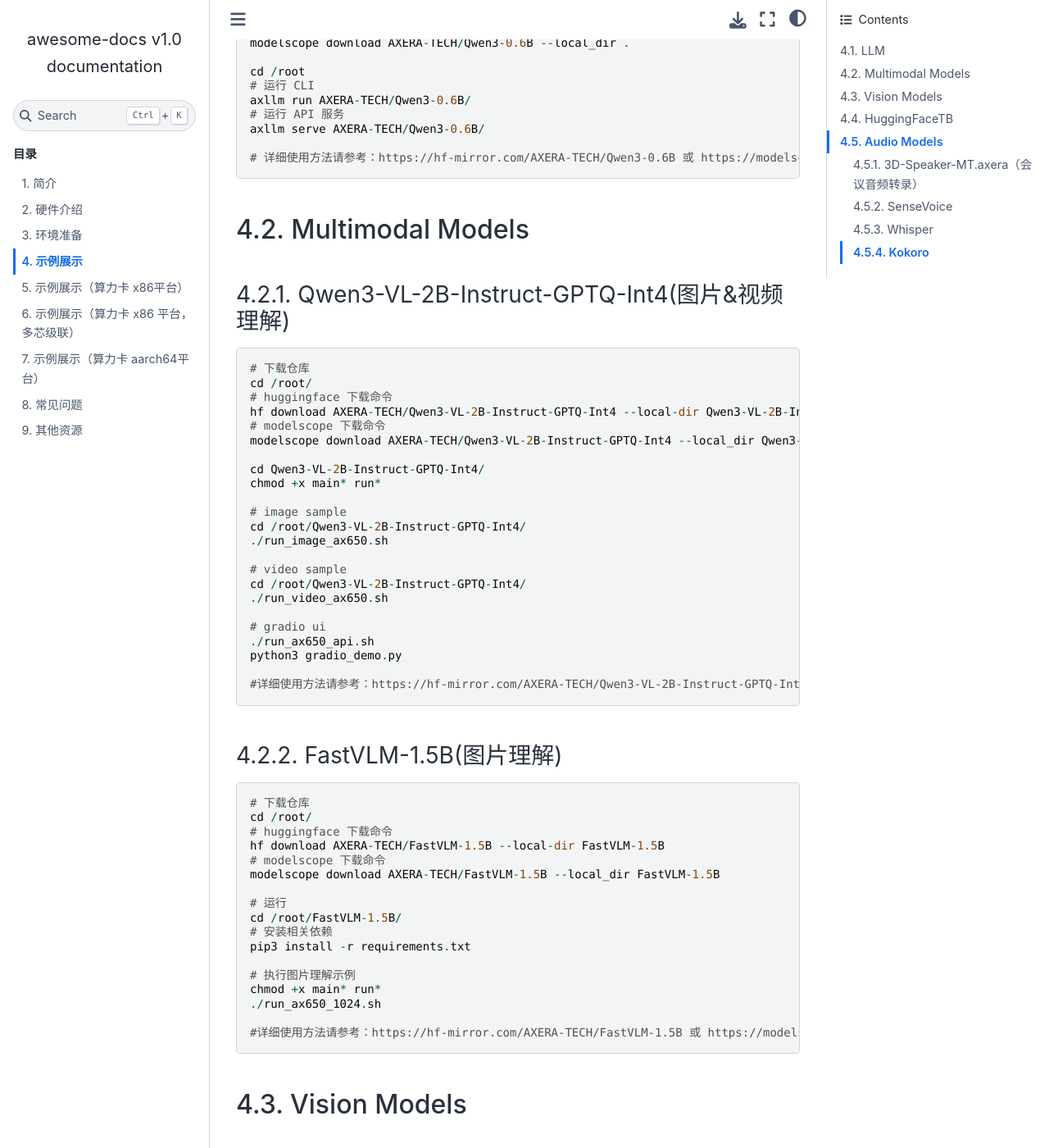
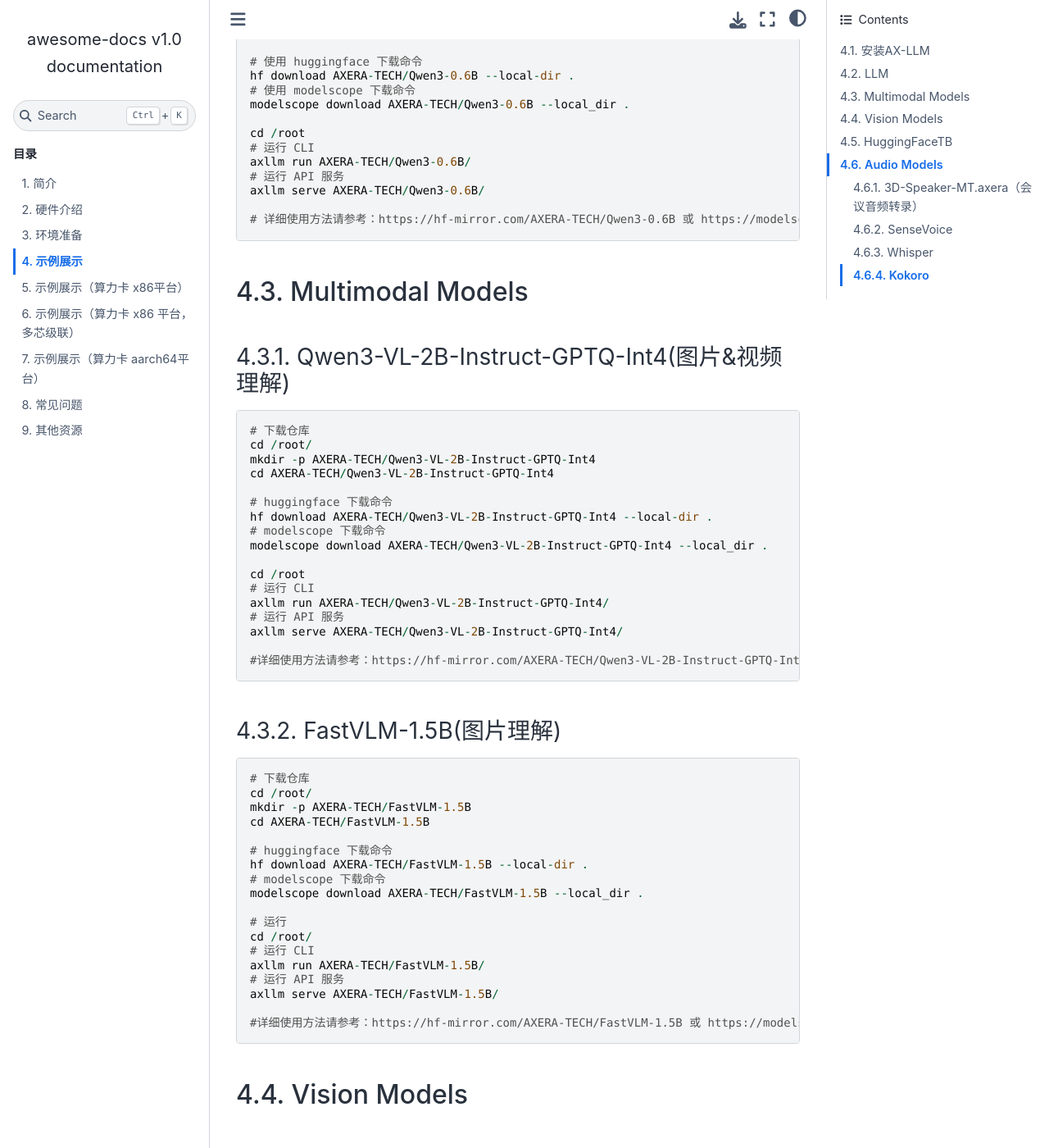
Before and after one commit to AXERA-TECH/awesome-docs, a Sphinx documentation site: the page built from source/03_samples.md, in a window 1280 px wide and 1400 px high, scrolled down 1853 px. Shown: the whole window at 82% size. Built offline with Sphinx 7.4.7 and the Sphinx Book theme 1.1.4, drawn with Linux system fonts in a browser that asks for light colours; some of the changed text lies outside the part shown.

Commit message:
update vlm samples

````diff
--- a/source/03_samples.md
+++ b/source/03_samples.md
@@ -1,8 +1,9 @@
 # 示例展示
 
-## LLM
+## 安装AX-LLM
 
-### 安装AX-LLM
+LLM和Multimodal Models的示例需要依赖AX-LLM工具来运行，用户可以通过以下任一方式安装AX-LLM：
+
 方式一：克隆仓库后执行安装脚本：
 
 ```shell
@@ -28,6 +29,8 @@
 sudo mv axllm /usr/bin/axllm
 ```
 
+## LLM
+
 ### Qwen3-4B
 
 ```
@@ -38,7 +41,7 @@
 
 # 使用 huggingface 下载命令
 hf download AXERA-TECH/Qwen3-4B --local-dir .
-# 或 使用 modelscope 下载命令
+# 使用 modelscope 下载命令
 modelscope download AXERA-TECH/Qwen3-4B --local_dir .
 
 cd /root
@@ -61,7 +64,7 @@
 
 # 使用 huggingface 下载命令
 hf download AXERA-TECH/Qwen3-1.7B --local-dir .
-# 或 使用 modelscope 下载命令
+# 使用 modelscope 下载命令
 modelscope download AXERA-TECH/Qwen3-1.7B --local_dir .
 
 cd /root
@@ -84,7 +87,7 @@
 
 # 使用 huggingface 下载命令
 hf download AXERA-TECH/Qwen3-0.6B --local-dir .
-# 或 使用 modelscope 下载命令
+# 使用 modelscope 下载命令
 modelscope download AXERA-TECH/Qwen3-0.6B --local_dir .
 
 cd /root
@@ -103,25 +106,19 @@
 ```
 # 下载仓库
 cd /root/
+mkdir -p AXERA-TECH/Qwen3-VL-2B-Instruct-GPTQ-Int4
+cd AXERA-TECH/Qwen3-VL-2B-Instruct-GPTQ-Int4
+
 # huggingface 下载命令
-hf download AXERA-TECH/Qwen3-VL-2B-Instruct-GPTQ-Int4 --local-dir Qwen3-VL-2B-Instruct-GPTQ-Int4
+hf download AXERA-TECH/Qwen3-VL-2B-Instruct-GPTQ-Int4 --local-dir .
 # modelscope 下载命令
-modelscope download AXERA-TECH/Qwen3-VL-2B-Instruct-GPTQ-Int4 --local_dir Qwen3-VL-2B-Instruct-GPTQ-Int4
+modelscope download AXERA-TECH/Qwen3-VL-2B-Instruct-GPTQ-Int4 --local_dir .
 
-cd Qwen3-VL-2B-Instruct-GPTQ-Int4/
-chmod +x main* run*
-
-# image sample
-cd /root/Qwen3-VL-2B-Instruct-GPTQ-Int4/
-./run_image_ax650.sh
-
-# video sample
-cd /root/Qwen3-VL-2B-Instruct-GPTQ-Int4/
-./run_video_ax650.sh
-
-# gradio ui
-./run_ax650_api.sh
-python3 gradio_demo.py
+cd /root
+# 运行 CLI
+axllm run AXERA-TECH/Qwen3-VL-2B-Instruct-GPTQ-Int4/
+# 运行 API 服务
+axllm serve AXERA-TECH/Qwen3-VL-2B-Instruct-GPTQ-Int4/
 
 #详细使用方法请参考：https://hf-mirror.com/AXERA-TECH/Qwen3-VL-2B-Instruct-GPTQ-Int4 或 https://modelscope.cn/models/AXERA-TECH/Qwen3-VL-2B-Instruct-GPTQ-Int4 Model card说明
 ```
@@ -131,19 +128,20 @@
 ```
 # 下载仓库
 cd /root/
+mkdir -p AXERA-TECH/FastVLM-1.5B
+cd AXERA-TECH/FastVLM-1.5B
+
 # huggingface 下载命令
-hf download AXERA-TECH/FastVLM-1.5B --local-dir FastVLM-1.5B
+hf download AXERA-TECH/FastVLM-1.5B --local-dir .
 # modelscope 下载命令
-modelscope download AXERA-TECH/FastVLM-1.5B --local_dir FastVLM-1.5B
+modelscope download AXERA-TECH/FastVLM-1.5B --local_dir .
 
 # 运行
-cd /root/FastVLM-1.5B/
-# 安装相关依赖
-pip3 install -r requirements.txt
-
-# 执行图片理解示例
-chmod +x main* run*
-./run_ax650_1024.sh
+cd /root/
+# 运行 CLI
+axllm run AXERA-TECH/FastVLM-1.5B/
+# 运行 API 服务
+axllm serve AXERA-TECH/FastVLM-1.5B/
 
 #详细使用方法请参考：https://hf-mirror.com/AXERA-TECH/FastVLM-1.5B 或 https://modelscope.cn/models/AXERA-TECH/FastVLM-1.5B Model card说明
 ```
````
Also changed, not shown: source/04_samples-axcl-x86.md (+28 -30 lines), source/06_samples-axcl-aarch64.md (+25 -27 lines).
